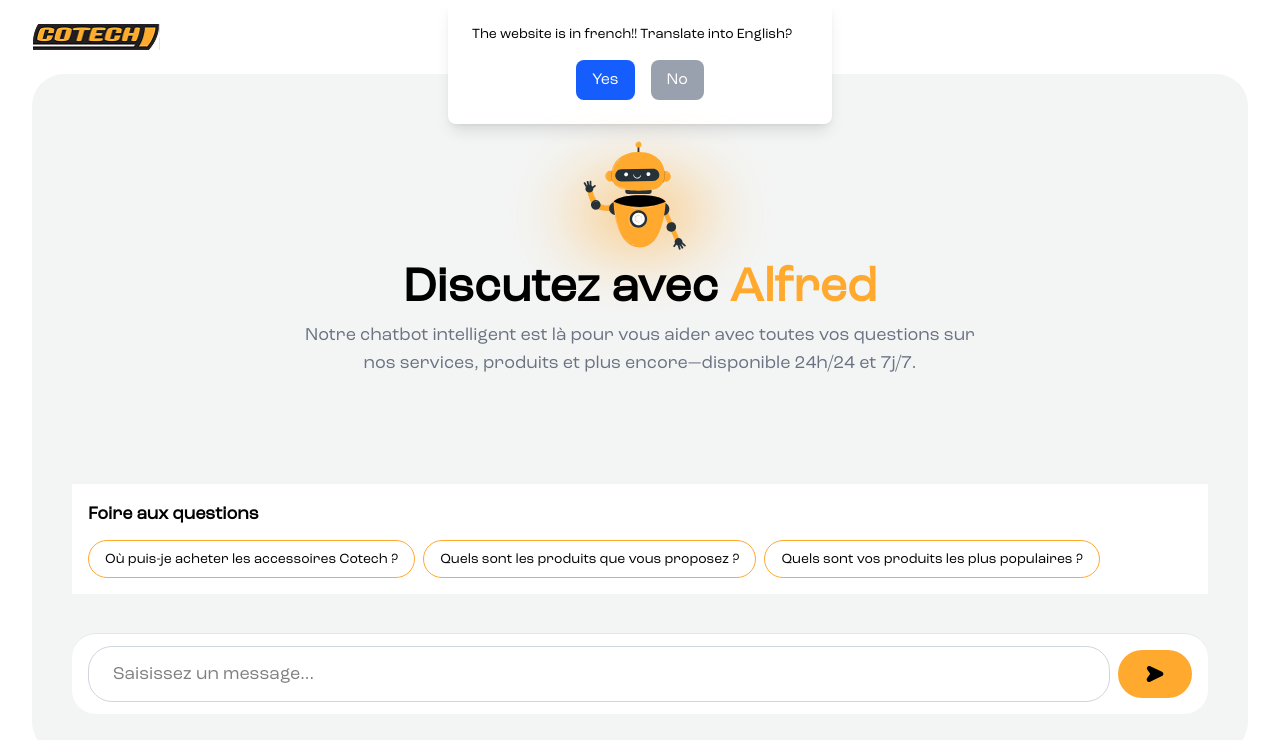
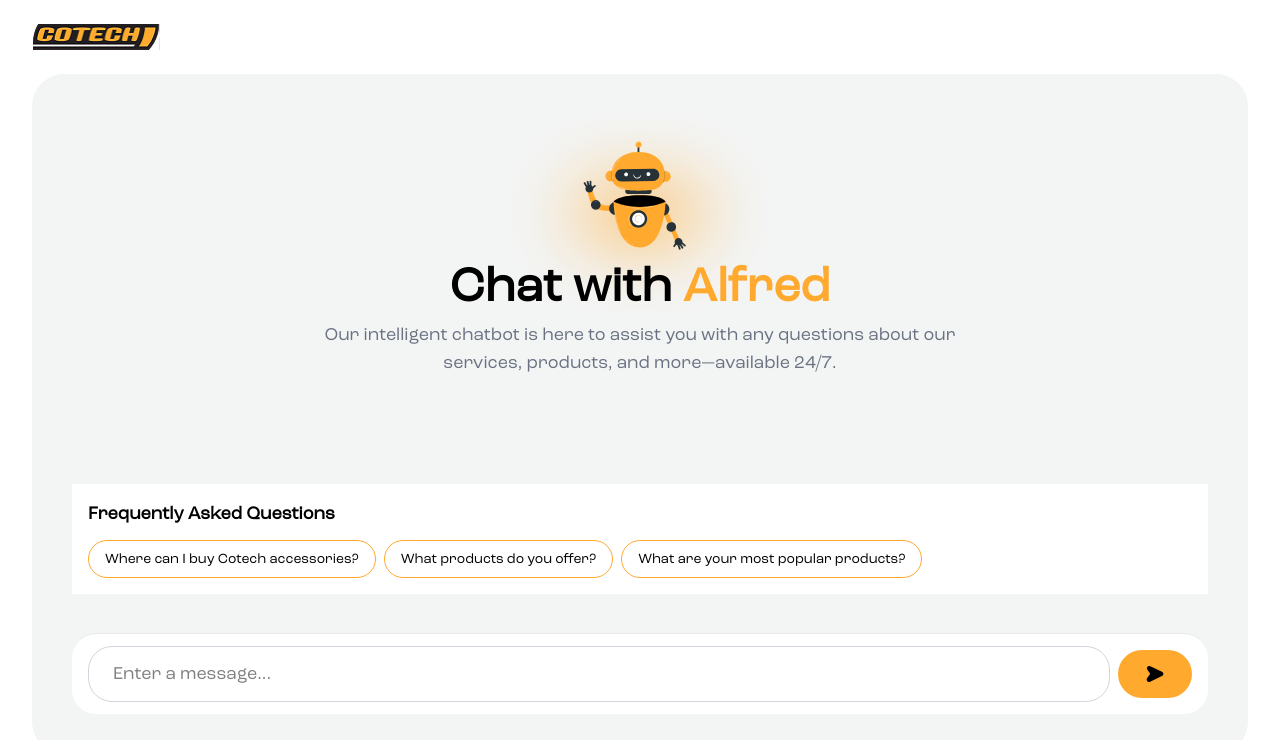
Before and after one commit to JerrY-253392/Cotech, a React (Vite) app: page /chat-screen in a window 1280 px wide. Shown: the top 740 px of the page. Built offline with nearby package versions, Linux system fonts and the light colour scheme.

Commit message:
handleFaqClick added and language set

```diff
--- a/src/Components/ChatScreen.jsx
+++ b/src/Components/ChatScreen.jsx
@@ -3,22 +3,32 @@
 import Chat from "./ChatBot";
 import axios from "axios";
 import { useAppContext } from "../context/AppContext";
-import Modal from "./LanguageModal";
-import { motion } from "framer-motion";
 
 const ChatScreen = () => {
   const [messages, setMessages] = useState([]);
   const [input, setInput] = useState("");
   const userId = localStorage.getItem("userId");
   const [isLoading, setIsLoading] = useState(false);
-  const { isFrench, isOpenModal, setIsOpenModal } = useAppContext();
+  const { isFrench, toggleLanguage } = useAppContext();
+
+  const faqQuestions = isFrench
+    ? [
+        "Où puis-je acheter les accessoires Cotech ?",
+        "Quels sont les produits que vous proposez ?",
+        "Quels sont vos produits les plus populaires ?",
+      ]
+    : [
+        "Where can I buy Cotech accessories?",
+        "What products do you offer?",
+        "What are your most popular products?",
+      ];
 
   useEffect(() => {
     if (typeof window !== "undefined") {
       const userLang = navigator.language || navigator.userLanguage;
       if (isFrench) {
         if (!userLang.startsWith("fr")) {
-          setIsOpenModal(true);
+          toggleLanguage(false);
         }
       }
     }
@@ -60,20 +70,13 @@
     }
   };
 
+  const handleFaqClick = (question) => {
+    setInput(question);
+  };
+
+
   return (
     <div className="h-screen bg-white  pt-6 pb-12 px-8">
-      {isOpenModal && (
-        <div className="absolute top-0 left-1/2 -translate-x-1/2">
-          <motion.div
-            initial={{ y: -50, opacity: 0 }}
-            animate={{ y: 0, opacity: 1 }}
-            exit={{ y: -50, opacity: 0 }}
-            transition={{ duration: 0.3, ease: "easeOut" }}
-          >
-            <Modal isOpen={isOpenModal} onClose={() => setIsOpenModal(false)} />
-          </motion.div>
-        </div>
-      )}
       <div className="flex justify-between items-center mb-6 ">
         <img src="/logo.png" alt="Cotech Logo" className="w-32 " />
       </div>
@@ -81,7 +84,7 @@
       <div className=" w-full bg-[#f3f5f5] min-h-[85vh] rounded-4xl flex flex-col justify-between items-center p-10">
         {/* Dynamic Content (FAQ or Chat Section) */}
         {!messages.length ? (
-          <FAQSection />
+          <FAQSection faqQuestions = {faqQuestions}  handleFaqClick = {handleFaqClick}/>
         ) : (
           <Chat isLoading={isLoading} messages={messages} />
         )}
--- a/src/Components/ChatWidget.jsx
+++ b/src/Components/ChatWidget.jsx
@@ -8,7 +8,7 @@
 const ChatWidget = () => {
   const [isOpen, setIsOpen] = useState(false);
   const [userId, setUserId] = useState(localStorage.getItem("userId") || "");
-  const { isFrench, isOpenModal, setIsOpenModal } = useAppContext();
+  const { isFrench, toggleLanguage, setIsOpenModal } = useAppContext();
 
   useEffect(() => {
     if (!userId) {
@@ -20,7 +20,7 @@
       const userLang = navigator.language || navigator.userLanguage;
       if (isFrench) {
         if (!userLang.startsWith("fr")) {
-          setIsOpenModal(true);
+          toggleLanguage(false);
         }
       }
     }
@@ -28,19 +28,6 @@
 
   return (
     <div className="relative bg-black h-screen w-full">
-      {isOpenModal && (
-        <div className="absolute top-0 left-1/2 -translate-x-1/2">
-          <motion.div
-            initial={{ y: -50, opacity: 0 }}
-            animate={{ y: 0, opacity: 1 }}
-            exit={{ y: -50, opacity: 0 }}
-            transition={{ duration: 0.3, ease: "easeOut" }}
-          >
-            <Modal isOpen={isOpenModal} onClose={() => setIsOpenModal(false)} />
-          </motion.div>
-        </div>
-      )}
-
       <div className="absolute bottom-0 left-0 p-6">
         {isOpen && <ChatbotModal userId={userId} />}
         <img
--- a/src/Components/FAQSection.jsx
+++ b/src/Components/FAQSection.jsx
@@ -1,20 +1,8 @@
 import React from "react";
 import { useAppContext } from "../context/AppContext";
 
-const FAQSection = () => {
+const FAQSection = ({ faqQuestions, handleFaqClick }) => {
   const { isFrench } = useAppContext();
-
-  const faqQuestions = isFrench
-    ? [
-        "Où puis-je acheter les accessoires Cotech ?",
-        "Quels sont les produits que vous proposez ?",
-        "Quels sont vos produits les plus populaires ?",
-      ]
-    : [
-        "Where can I buy Cotech accessories?",
-        "What products do you offer?",
-        "What are your most popular products?",
-      ];
 
   return (
     <div className="relative flex flex-col justify-center lg:justify-between h-[60vh] 2xl:h-[65vh] max-h-[65vh] items-center w-full">
@@ -45,7 +33,8 @@
           {faqQuestions.map((question, index) => (
             <button
               key={index}
-              className="px-4 py-2 text-sm border border-[#FFA92F] rounded-full text-black hover:bg-[#FFA92F] hover:text-white transition"
+              onClick={() => handleFaqClick(question)}
+              className="cursor-pointer px-4 py-2 text-sm border border-[#FFA92F] rounded-full text-black hover:bg-[#FFA92F] hover:text-white transition"
             >
               {question}
             </button>
--- a/src/Components/FAQsModal.jsx
+++ b/src/Components/FAQsModal.jsx
@@ -1,19 +1,7 @@
 import { useAppContext } from "../context/AppContext";
 
-const FAQsModal = () => {
+const FAQsModal = ({ questions, handleFaqClick }) => {
   const { isFrench } = useAppContext();
-
-  const questions = isFrench
-    ? [
-        "Où puis-je acheter les accessoires Cotech ?",
-        "Quels sont les produits que vous proposez ?",
-        "Quels sont vos produits les plus populaires ?",
-      ]
-    : [
-        "Where can I buy Cotech accessories?",
-        "What products do you offer?",
-        "What are your most popular products?",
-      ];
 
   return (
     <div className="flex flex-col justify-between flex-grow w-full h-full">
@@ -37,6 +25,7 @@
           {questions.map((question, index) => (
             <button
               key={index}
+              onClick={() => handleFaqClick(question)}
               className="text-left px-4 py-2 rounded-full border text-sm border-[#FFA92F] w-full cursor-pointer hover:bg-[#FFA92F] hover:text-white transition"
             >
               {question}
--- a/src/Components/WidgetModal.jsx
+++ b/src/Components/WidgetModal.jsx
@@ -11,8 +11,20 @@
   const [messages, setMessages] = useState([]);
   const [input, setInput] = useState("");
   const [isLoading, setIsLoading] = useState(false);
-  const { isFrench, toggleLanguage } = useAppContext();
+  const { isFrench } = useAppContext();
   const navigate = useNavigate();
+
+  const questions = isFrench
+    ? [
+        "Où puis-je acheter les accessoires Cotech ?",
+        "Quels sont les produits que vous proposez ?",
+        "Quels sont vos produits les plus populaires ?",
+      ]
+    : [
+        "Where can I buy Cotech accessories?",
+        "What products do you offer?",
+        "What are your most popular products?",
+      ];
 
   const handleSendMessage = () => {
     setIsLoading(true);
@@ -50,6 +62,10 @@
     }
   };
 
+  const handleFaqClick = (question) => {
+    setInput(question);
+  }
+
   return (
     <div className="bg-[#f3f5f5] min-w-[400px] max-w-[400px] shadow-lg relative flex flex-col h-[600px]">
       {/* Header Section */}
@@ -70,7 +86,7 @@
           className="absolute top-1/4 left-1/2 transform -translate-x-1/2 -translate-y-1/2"
         />
         {!messages.length ? (
-          <FAQsModal />
+          <FAQsModal questions = {questions} handleFaqClick = {handleFaqClick} />
         ) : (
           <ChatModal isLoading={isLoading} messages={messages} />
         )}
```
